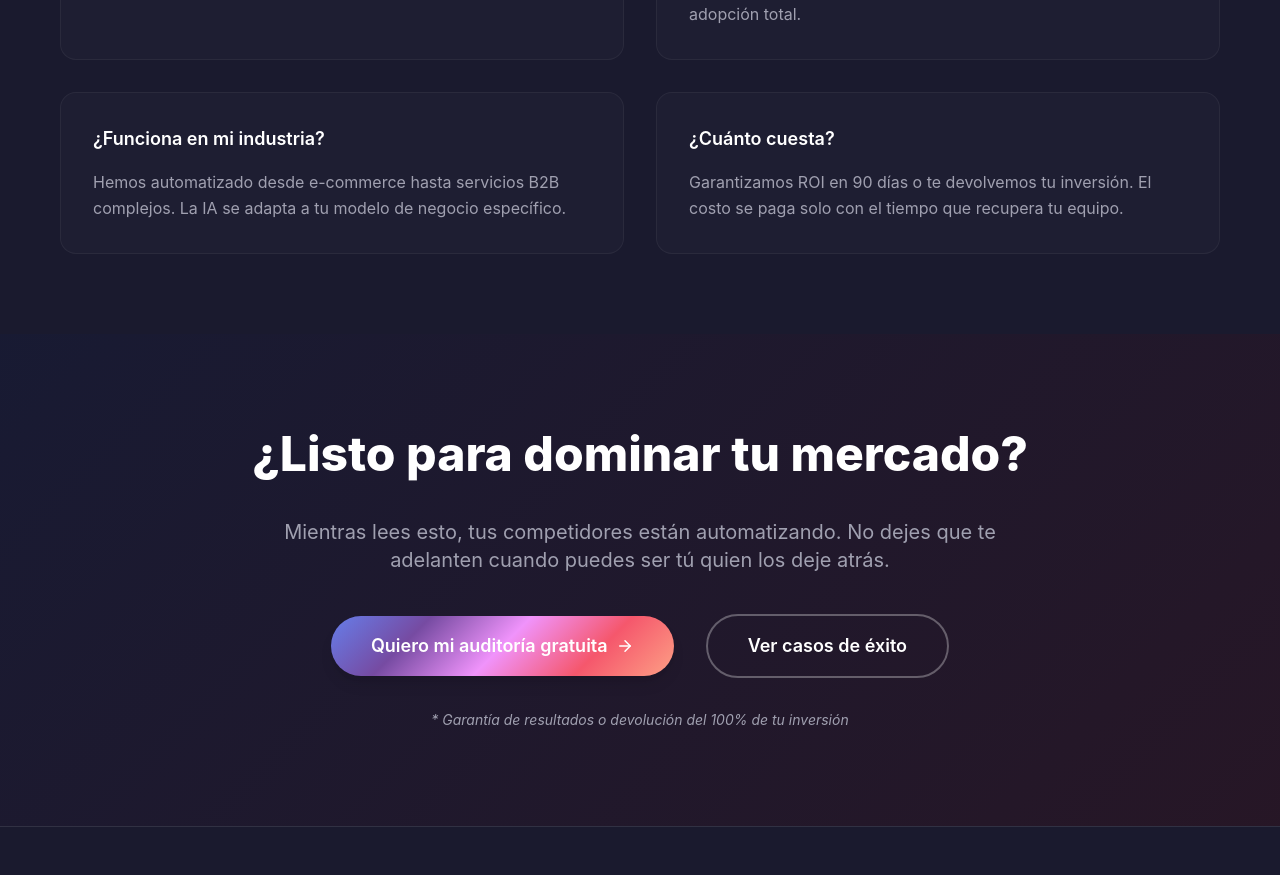
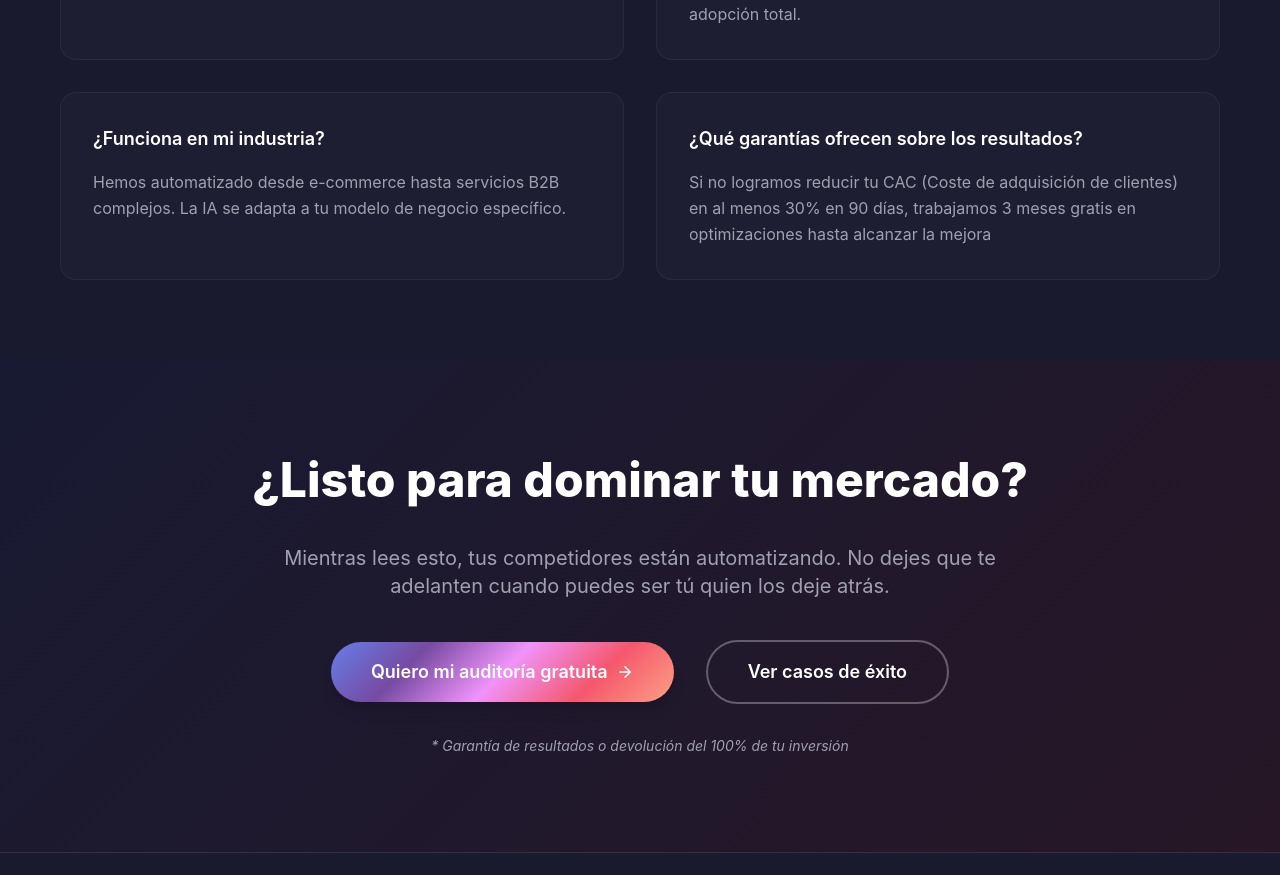
Before and after one commit to Growth-AITech/upnova-landing-page, a React (Vite) app: page / in a window 1280 px wide. Shown: the part 4340-5215 px from the top of the page. Built offline with nearby package versions, Linux system fonts and the light colour scheme.

Commit message:
Update FAQ section with new question and answer regarding performance guarantees

```diff
--- a/src/sections/FAQ.tsx
+++ b/src/sections/FAQ.tsx
@@ -13,8 +13,8 @@ const FAQ = () => {
       answer: "Hemos automatizado desde e-commerce hasta servicios B2B complejos. La IA se adapta a tu modelo de negocio específico."
     },
     {
-      question: "¿Cuánto cuesta?",
-      answer: "Garantizamos ROI en 90 días o te devolvemos tu inversión. El costo se paga solo con el tiempo que recupera tu equipo."
+      question: "¿Qué garantías ofrecen sobre los resultados?",
+      answer: "Si no logramos reducir tu CAC (Coste de adquisición de clientes) en al menos 30% en 90 días, trabajamos 3 meses gratis en optimizaciones hasta alcanzar la mejora"
     }
   ]
 
```
